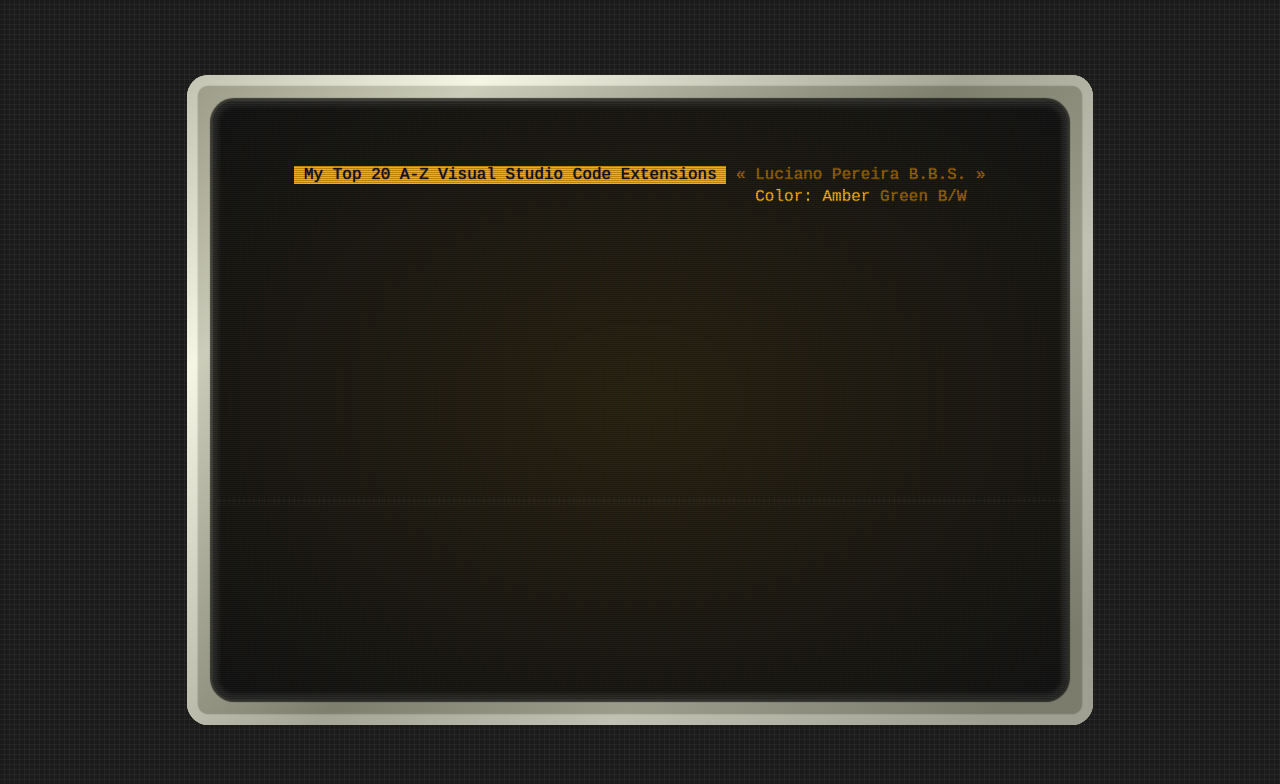
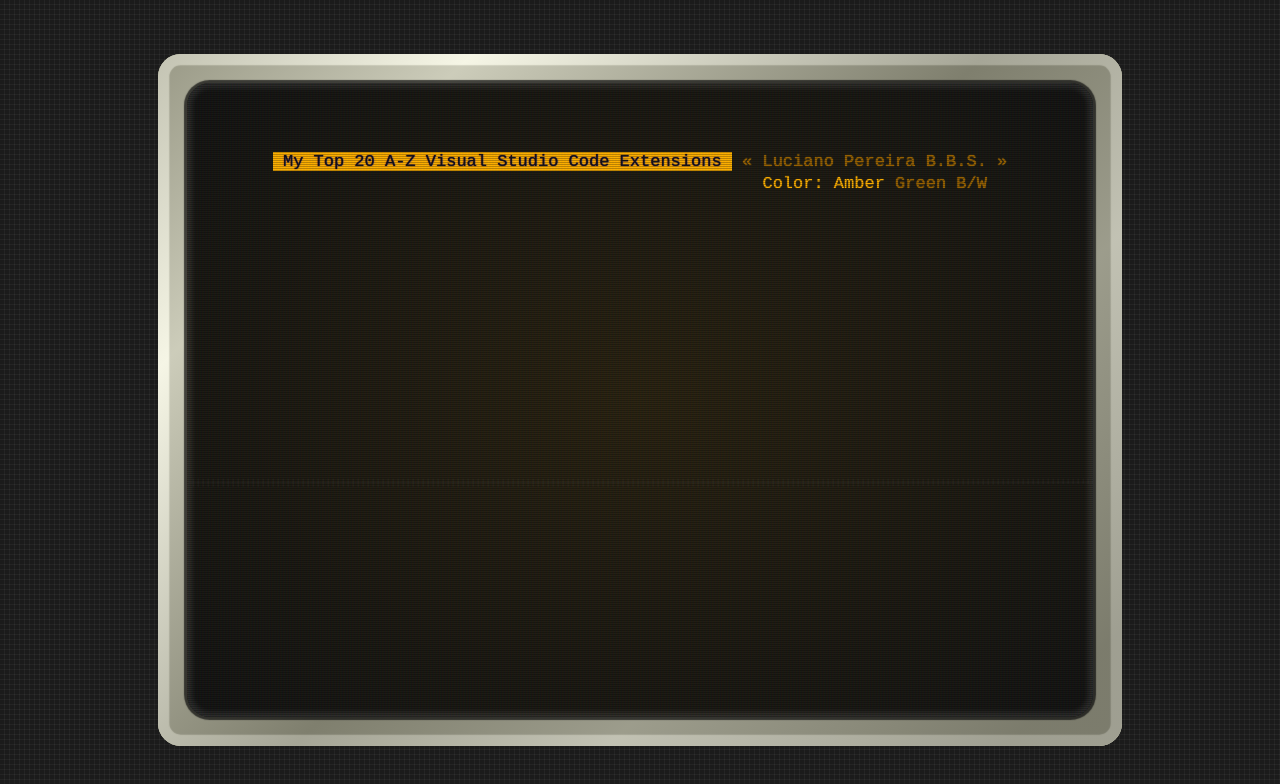
Before and after one commit to lucianofullstack/crt-css-top20_vscode_extesions, a plain HTML site: page index.html in a window 1280 px wide. Drawn offline with Linux system fonts and the light colour scheme; no server answers.

Commit message:
🖥  CRT CSS Experiment

```diff
--- a/style.css
+++ b/style.css
@@ -152,11 +152,11 @@ a:hover {
 }
 
 .crt-bezel {
-   font-size: clamp(10px, 2.25vw, 16px);
+   font-size: clamp(10px, 2.25vw, 17px);
    line-height: 1.33333;
 }
 
-@media only screen and (min-width: 980px) and (min-height:740px) {
+@media screen and (min-width: 980px) and (min-height:740px) {
    .crt-scan-area::before {
       content: " ";
       display: block;
```
